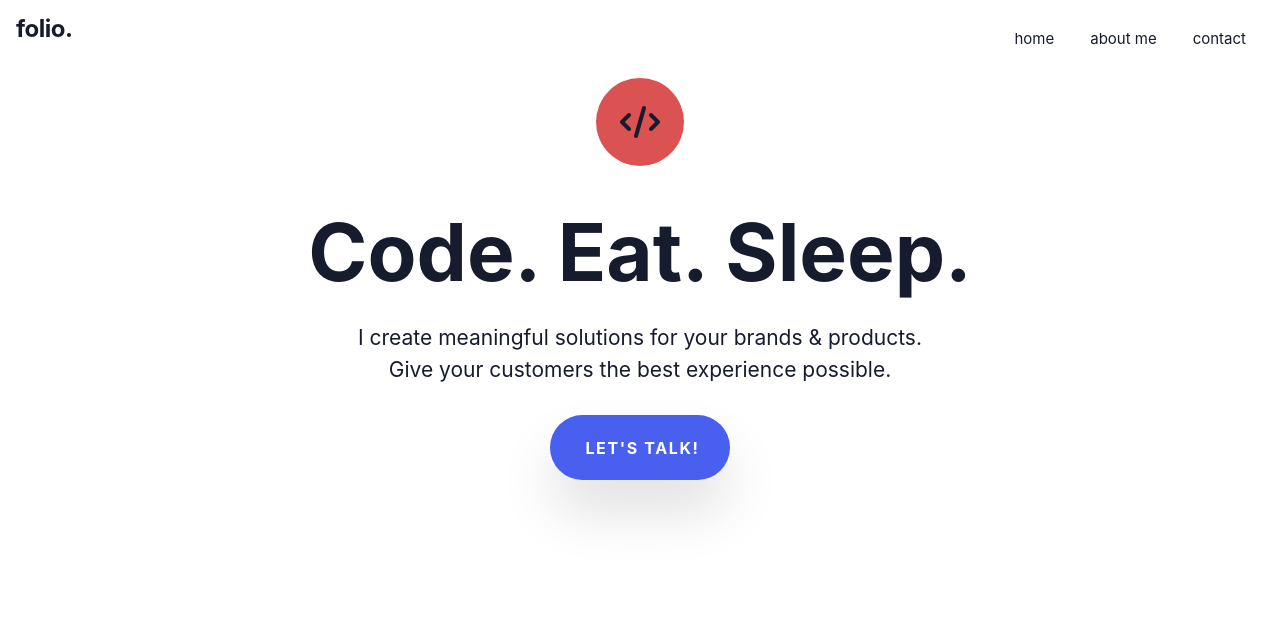
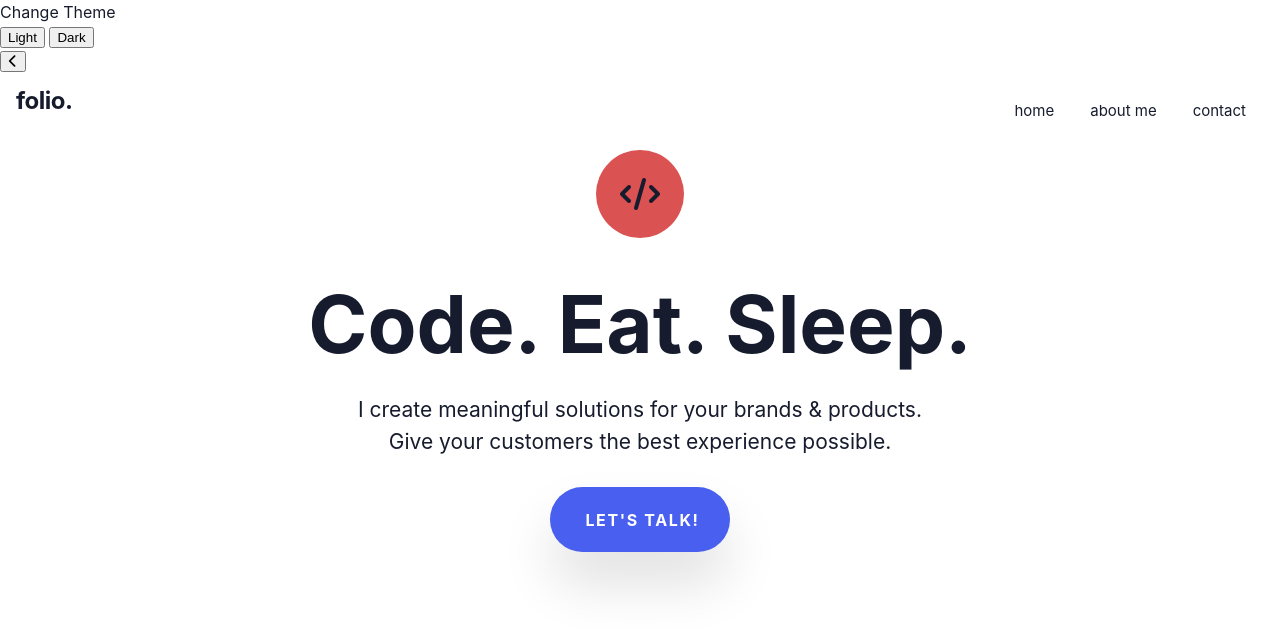
Before and after one commit to EGROENE/code-eat-sleep, a plain HTML site: page index.html in a window 1280 px wide. Drawn offline with Linux system fonts and the light colour scheme.

Commit message:
Add HTML for theme panel

```diff
--- a/index.html
+++ b/index.html
@@ -17,6 +17,18 @@
     <title>Folio</title>
 </head>
 <body>
+    <div class="theme-panel">
+        <div class="theme-body">
+            <span>Change Theme</span>
+            <div class="btn-group">
+                <button>Light</button>
+                <button>Dark</button>
+            </div>
+            <button>
+                <i class="fas fa-chevron-left"></i>
+            </button>
+        </div>
+    </div>
     <main class="site-wrapper">
         <header class="site-header">
             <nav class="navbar">
```
